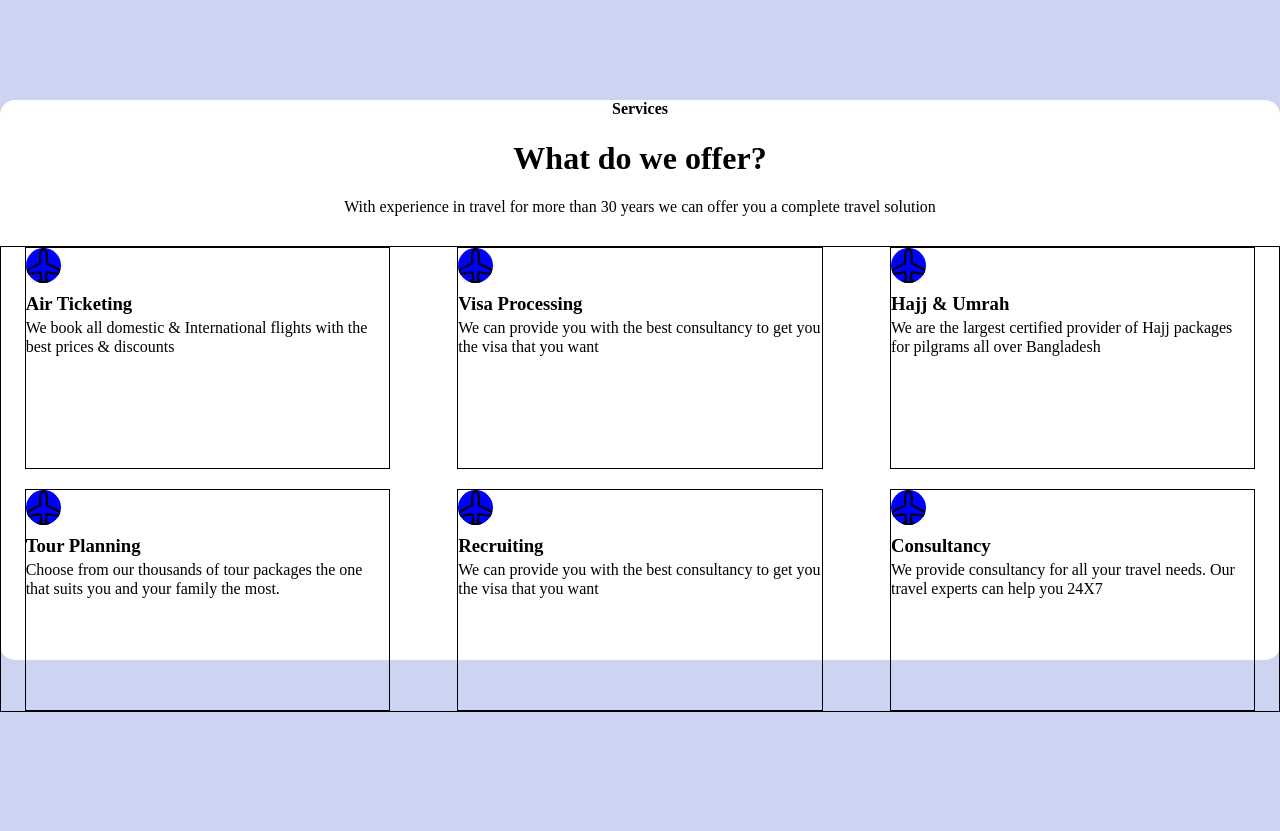
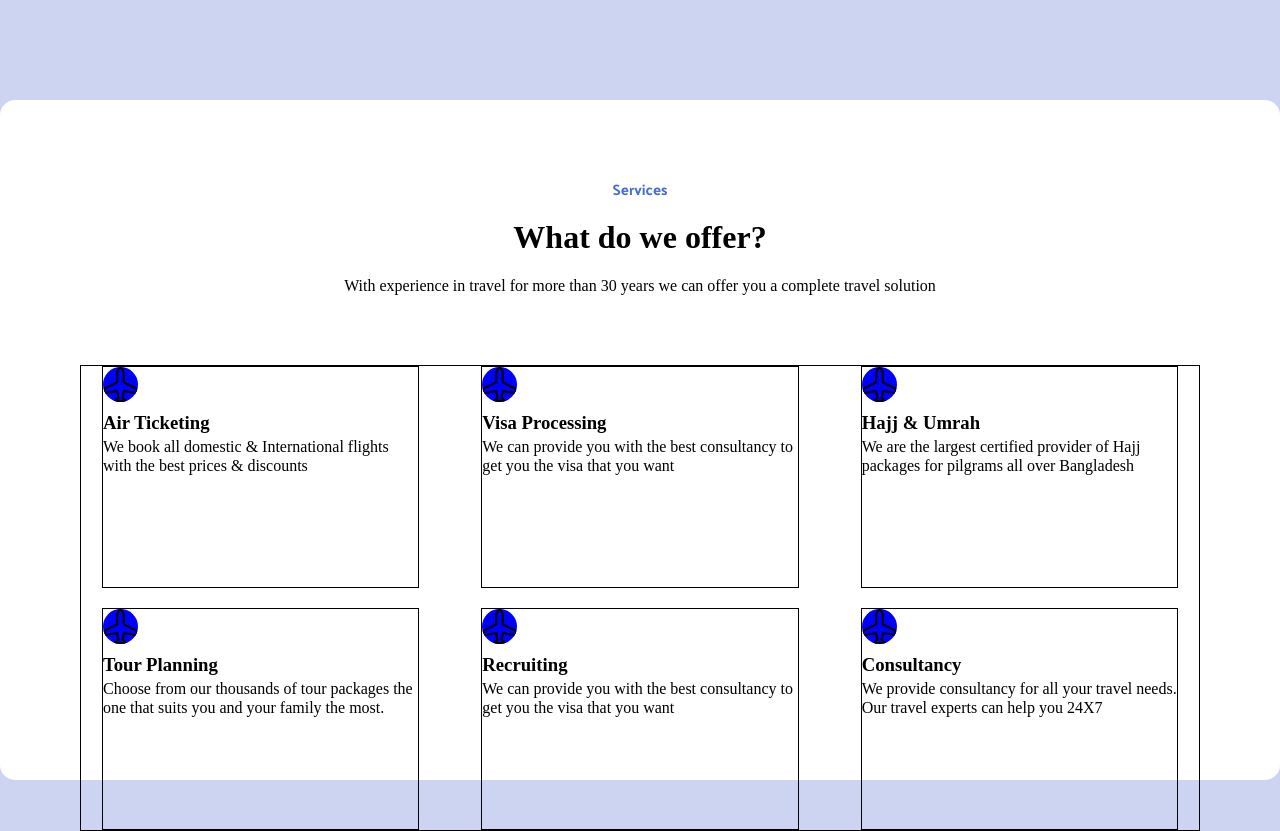
Before and after one commit to gaabi-26/mage-based-web-project-services, a plain HTML site: page index.html in a window 1280 px wide. Before the commit the page ends 800 px from the top, so only its background shows below. Drawn offline with Linux system fonts and the light colour scheme.

Commit message:
Correcciones en la hoja de estilos, creacion de la carpeta fonts, ademas de añadirle una fuente

```diff
--- a/css/style.css
+++ b/css/style.css
@@ -1,6 +1,10 @@
 *{
     margin: 0;
     padding: 0;
+}
+@font-face {
+    font-family: 'palanquin-bold';
+    src: url(/Fonts/Palanquin/Palanquin-Bold.ttf);
 }
 
 body{
@@ -24,15 +28,12 @@ main{
     width: 170vh;
     margin-top: 100px;
     border-radius: 15px;
+    padding: 80px 80px 40px;
 
 }
-section{
-
-    margin-bottom: 30px;
-}
-
 
 .flex-container{
+    margin-top: 70px;
     display: flex;
     flex-wrap: wrap;
     justify-content: space-around;
@@ -40,6 +41,7 @@ section{
     gap: 20px;
     border: 1px solid black;
 }
+
 .items{
     text-align: start;
     width: calc(30% - 20px);
@@ -55,5 +57,11 @@ section{
     width: 35px;
     border-radius: 50%;
     background-color: blue;
+}
 
+.services{
+    font-family: 'palanquin-bold';
+    font-weight: bold;
+    color: #466bdb;
+    font-size: 15px;
 }
--- a/index.html
+++ b/index.html
@@ -12,7 +12,7 @@
 
     <main>
         <section>
-            <h4>Services</h4>
+            <h4 class="services">Services</h4>
             <h1>What do we offer?</h1>
             <p>With experience in travel for more than 30 years we can offer you a complete travel solution</p>
         </section>
```
Also changed, not shown: Fonts/Palanquin/DESCRIPTION.en_us.html (added, +19 -0 lines), Fonts/Palanquin/OFL.txt (added), Fonts/Palanquin/Palanquin-Bold.ttf (added), Fonts/Palanquin/Palanquin-ExtraLight.ttf (added), Fonts/Palanquin/Palanquin-Light.ttf (added), Fonts/Palanquin/Palanquin-Medium.ttf (added), Fonts/Palanquin/Palanquin-Regular.ttf (added), Fonts/Palanquin/Palanquin-SemiBold.ttf (added), Fonts/Palanquin/Palanquin-Thin.ttf (added), 1 other file.
